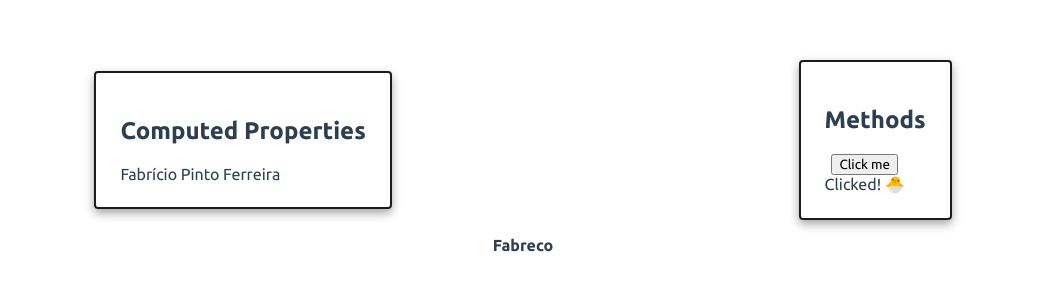
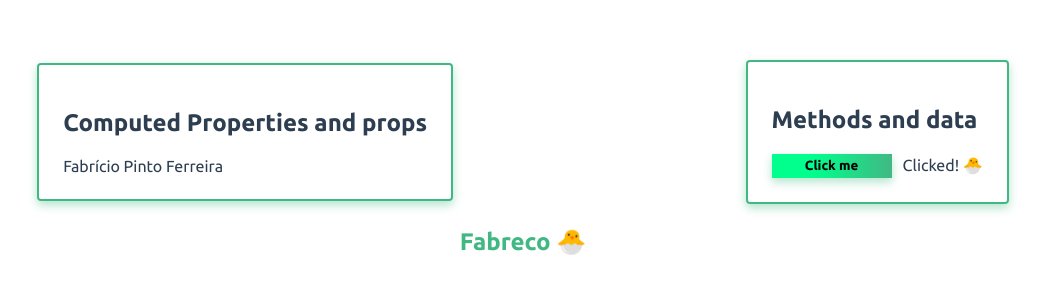
Before and after one commit to pferreirafabricio/vue-3-basics, a Vue app: page / in a window 1280 px wide. Both pictures are taken after a click on the button "Click me". Shown: the top 300 px of the page, without its empty margins (117-1162 px from the left). Built offline with nearby package versions, Linux system fonts and the light colour scheme.

Commit message:
add some cools styles

```diff
--- a/src/components/ComputedProperties.vue
+++ b/src/components/ComputedProperties.vue
@@ -1,6 +1,6 @@
 <template>
   <article>
-    <h2>Computed Properties</h2>
+    <h2>Computed Properties and props</h2>
     <span>
       {{ myName }}
     </span>
--- a/src/components/Methods.vue
+++ b/src/components/Methods.vue
@@ -1,11 +1,11 @@
 <template>
   <article>
-    <h2>Methods</h2>
+    <h2>Methods and data</h2>
     <div>
-      <button @click="toggleTextDisplay">Click me</button>
+      <button class="button font-weight-bold" @click="toggleTextDisplay">Click me</button>
       <transition name="fade">
-        <span v-if="show" class="d-block">
-          {{ clickedText }} &#x1F423;
+        <span v-if="show">
+          &nbsp; {{ clickedText }} &#x1F423;
         </span>
       </transition>
     </div>
@@ -33,3 +33,13 @@ export default defineComponent({
   },
 });
 </script>
+
+<style scoped>
+.button {
+  background: var(--green-gradient);
+  border: none;
+  width: 120px;
+  height: 24px;
+  box-shadow: 0 4px 10px var(--green-alpha);
+}
+</style>
--- a/src/styles/main.css
+++ b/src/styles/main.css
@@ -1,6 +1,10 @@
 :root {
     --dark:  rgb(28, 28, 28);
     --dark-alpha:  rgba(28, 28, 28, 0.4);
+    --green: rgb(0,255,141);
+    --green-alpha: rgba(65,184,131, 0.4);
+    --dark-green: rgb(65,184,131);
+    --green-gradient: linear-gradient(90deg, var(--green) 34%,  var(--dark-green) 100%);
 
     --font-small: 12px;
     --font-medium: 16px;
@@ -17,11 +21,10 @@ article {
     flex-direction: column;
     align-items: flex-start;
     justify-content: space-between;
-    border: 2px solid var(--dark);
+    border: 2px solid var(--dark-green);
     border-radius: 4px;
-    height: 10%;
     padding: 24px;
-    box-shadow: 0 4px 10px var(--dark-alpha);
+    box-shadow: 0 4px 10px var(--green-alpha);
 }
 
 .font-weight-bold {
--- a/src/views/Main.vue
+++ b/src/views/Main.vue
@@ -4,21 +4,19 @@
     <Methods />
   </main>
   <footer>
-    <p align="center" class="font-weight-bold">Fabreco</p>
+    <p class="my-name font-weight-bold">Fabreco  &#x1F423;</p>
     <!-- <Menu /> -->
   </footer>
 </template>
 
 <script lang="ts">
 import { defineComponent } from 'vue';
-import Menu from '../components/Menu.vue';
 import ComputedProperties from '../components/ComputedProperties.vue';
 import Methods from '../components/Methods.vue';
 
 export default defineComponent({
-  name: 'Computed',
+  name: 'Main',
   components: {
-    // Menu,
     ComputedProperties,
     Methods,
   },
@@ -33,4 +31,9 @@ export default defineComponent({
   flex-wrap: wrap;
   flex: 1 0 auto;
 }
+
+.my-name {
+  color: var(--dark-green);
+  font-size: var(--font-extra-large);
+}
 </style>
```
Also changed, not shown: src/components/Menu.vue (deleted, +0 -50 lines), src/assets/logo.png (deleted).
